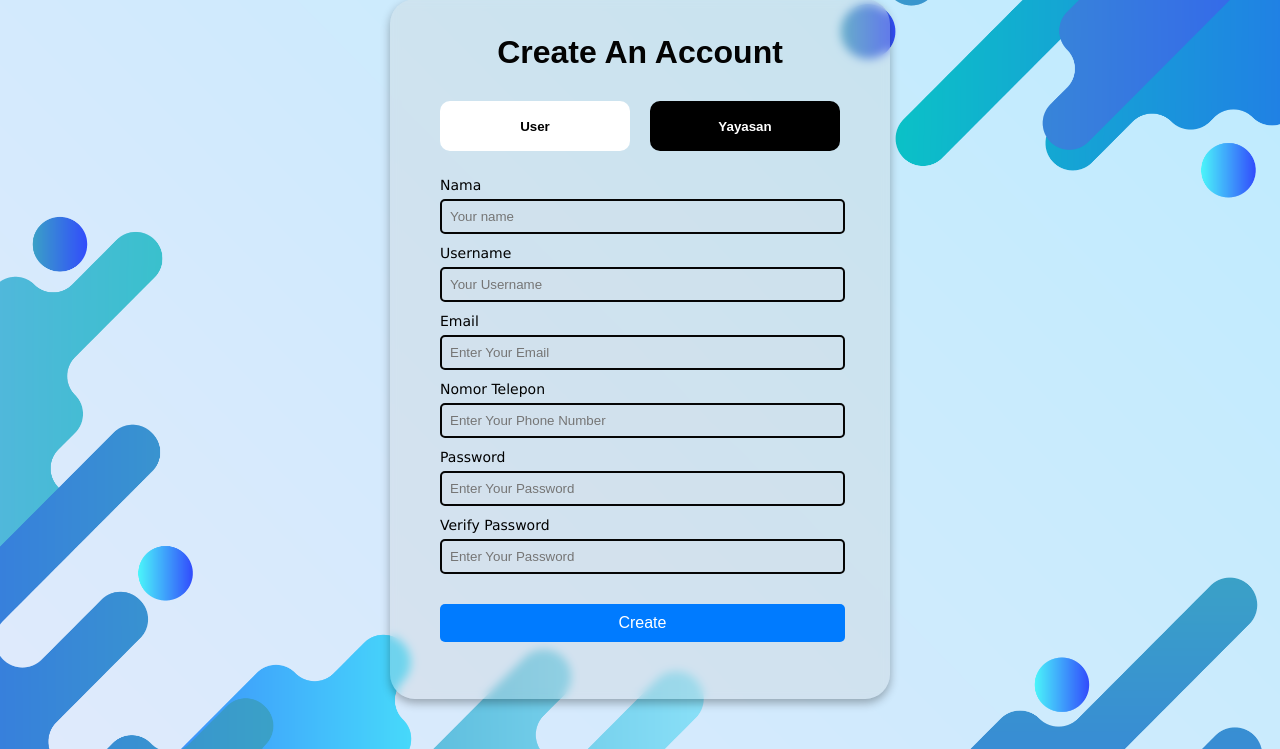
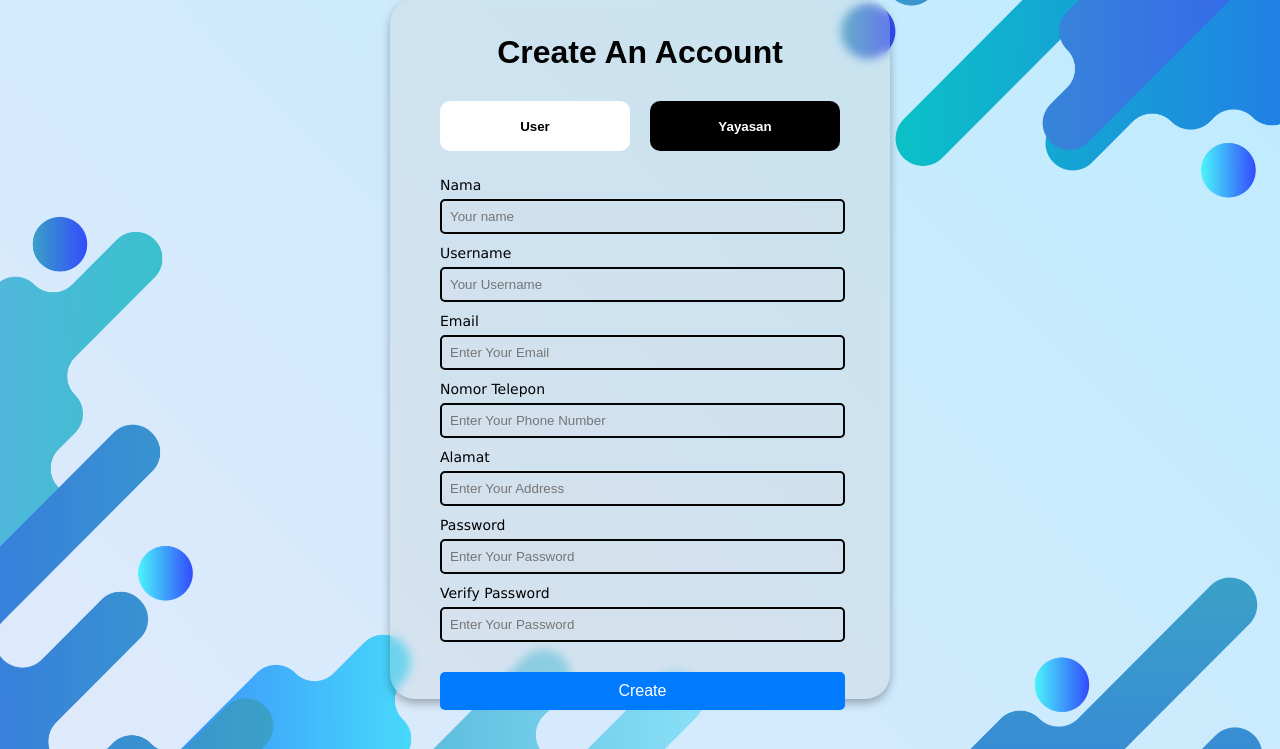
Before and after one commit to Alphabloo7/Projek-Web-Galangdana, a PHP site: page /pages/auth/SignupUser.php in a window 1280 px wide. Shown: the part 51-800 px from the top of the page. Run offline with PHP 8.4, Linux system fonts and the light colour scheme; tables that the repository leaves empty or names only in its code hold one stand-in row (values such as "Sample post").

Commit message:
perbaikan login user

```diff
--- a/Tugas5_A_GalangDana/pages/auth/Login.php
+++ b/Tugas5_A_GalangDana/pages/auth/Login.php
@@ -13,7 +13,7 @@ if ($_SERVER['REQUEST_METHOD'] == 'POST') {
     $result = $stmt->get_result();
     $user = $result->fetch_assoc();
 
-    if ($user && password_verify($password, $user['pass'])) {
+    if ($user && password_verify($password, $user['password'])) {
         $_SESSION['user_id'] = $user['id'];
         $_SESSION['nama'] = $user['nama'];
         header("Location: ../../index2.php"); // Ganti ke halaman landing sesuai punyamu
--- a/Tugas5_A_GalangDana/pages/auth/SignupUser.php
+++ b/Tugas5_A_GalangDana/pages/auth/SignupUser.php
@@ -8,6 +8,9 @@ include '../../koneksi.php';
 if ($_SERVER["REQUEST_METHOD"] == "POST") {
     $nama = $_POST['nama'] ?? '';
     $email = $_POST['email'] ?? '';
+    $username = $_POST['username'] ?? '';
+    $no_telepon = $_POST['no_telepon'] ?? '';
+    $alamat = $_POST['alamat'] ?? '';
     $password = $_POST['password'] ?? '';
     $verify = $_POST['verify-password'] ?? '';
 
@@ -26,11 +29,14 @@ if ($_SERVER["REQUEST_METHOD"] == "POST") {
         } else {
             // Hash password
             $hashed_password = password_hash($password, PASSWORD_DEFAULT);
+            $bergabung = date('Y-m-d');
+            $status = "aktif";
 
             // Insert user baru
-            $sql = "INSERT INTO user (nama, email, pass) VALUES (?, ?, ?)";
+            $sql = "INSERT INTO user (nama, email, password, no_telepon, alamat, username, bergabung_user, status_user)
+                    VALUES (?, ?, ?, ?, ?, ?, ?, ?)";
             $stmt = $koneksi->prepare($sql);
-            $stmt->bind_param("sss", $nama, $email, $hashed_password);
+            $stmt->bind_param("ssssssss", $nama, $email, $hashed_password, $no_telepon, $alamat, $username, $bergabung, $status);
 
             if ($stmt->execute()) {
                 $_SESSION['success'] = "Registrasi berhasil! Silakan login.";
@@ -228,15 +234,19 @@ body {
               </div>
               <div class="part-form">
                   <label for="username" class="form-label">Username</label>
-                    <input type="text" name="name" id="username" class="form-input-username" placeholder="Your Username" required>
+                  <input type="text" name="username" id="username" class="form-input-username" placeholder="Your Username" required>
               </div>
               <div class="part-form">
                   <label for="email" class="form-label">Email</label>
-                    <input type="text" name="email" id="email" class="form-input-email" placeholder="Enter Your Email" required>
+                  <input type="email" name="email" id="email" class="form-input-email" placeholder="Enter Your Email" required>
               </div>
               <div class="part-form">
-                    <label for="no_telp" class="form-label">Nomor Telepon</label>
-                    <input type="text" name="nama" id="nama" class="form-input-nama" placeholder="Enter Your Phone Number" required>
+                  <label for="no_telepon" class="form-label">Nomor Telepon</label>
+                  <input type="text" name="no_telepon" id="no_telepon" class="form-input-nama" placeholder="Enter Your Phone Number" required>
+              </div>
+              <div class="part-form">
+                  <label for="alamat" class="form-label">Alamat</label>
+                  <input type="text" name="alamat" id="alamat" class="form-input-nama" placeholder="Enter Your Address" required>
               </div>
               <div class="part-form">
                   <label for="password" class="form-label">Password</label>
@@ -248,6 +258,7 @@ body {
               </div>
               <button type="submit" class="submit-btn">Create</button>
           </form>
+
         </div>
     </div>
 </body>
```
Lines whose indentation alone changed are shown as unchanged.
